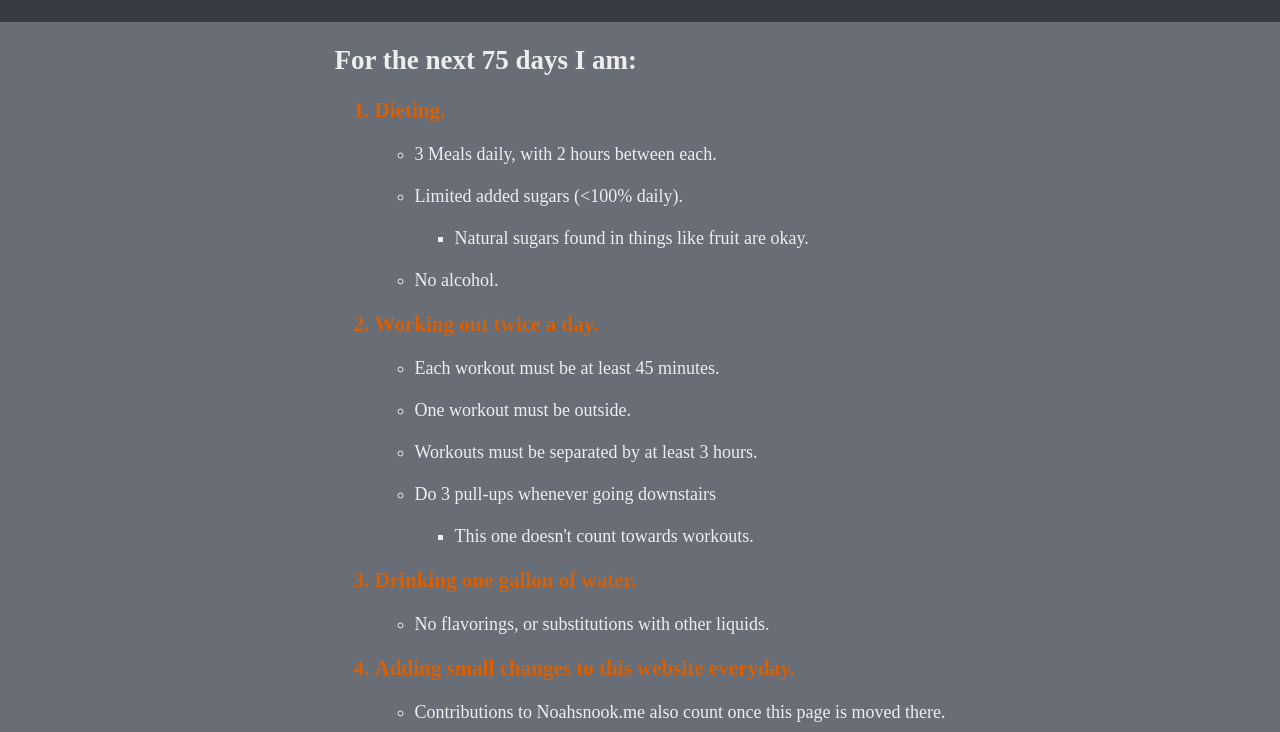
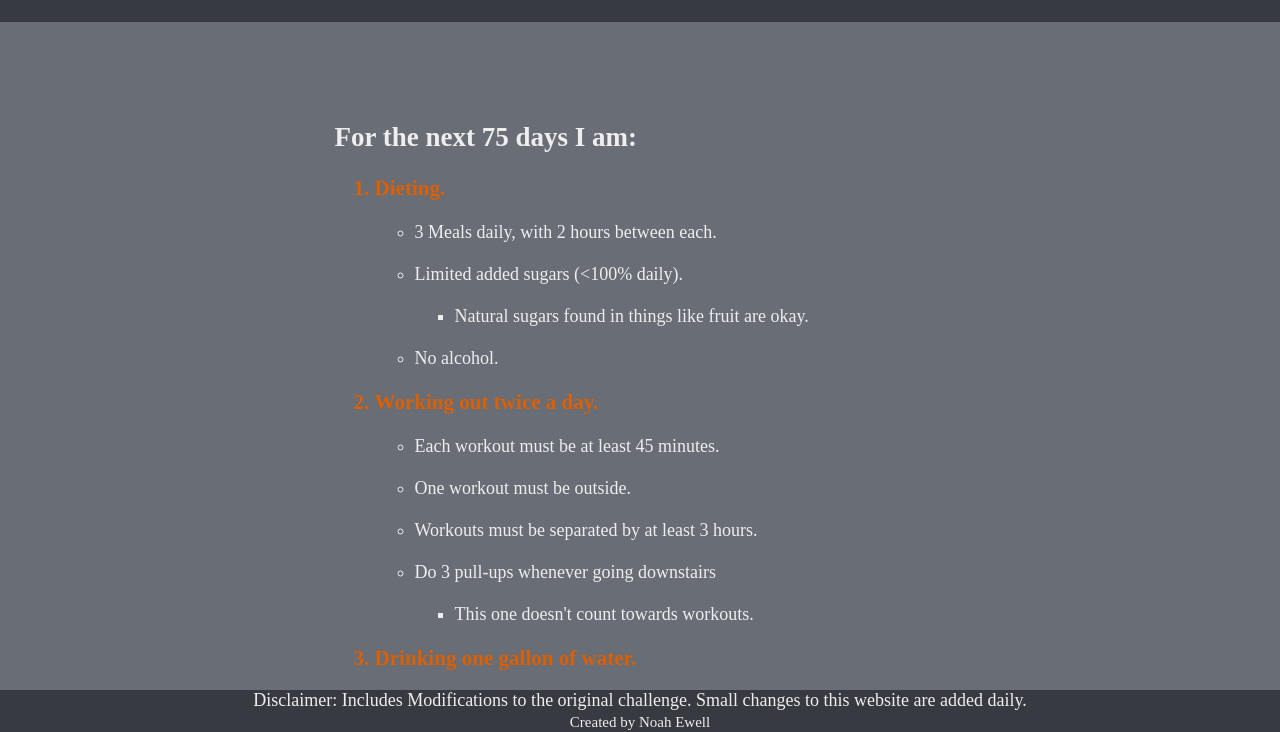
Before and after one commit to NoahEwell/75-Hard-Challenge, a plain HTML site: page index.html in a window 1280 px wide. Shown: the part 68-800 px from the top of the page. Drawn offline with Linux system fonts and the light colour scheme.

Commit message:
Stuck footer to bottom; added margin to inner container

```diff
--- a/css/styles.css
+++ b/css/styles.css
@@ -1,6 +1,7 @@
 body {
     font-size: 18px;
     margin: 0;
+    background-color: rgb(104, 109, 118);
 }
 
 header > li {
@@ -23,18 +24,13 @@ h1, .hlink {
     width: 100%;
 }
 
-.outer-container {
-    background-color: rgb(104, 109, 118);
-    height: 5000px;
-}
-
 .inner-container {
     color: rgb(238, 238, 238);
 
     /* Center Content  */
     max-width: fit-content;
-    margin-left: auto;
-    margin-right: auto;
+    margin: auto;
+    margin-top: 100px;
 }
 
 .footer-container {
@@ -44,4 +40,7 @@ h1, .hlink {
 
     width: 100%;
     text-align: center;
+
+    position: absolute;
+    bottom: 0;
 }
--- a/index.html
+++ b/index.html
@@ -59,7 +59,7 @@
         </div>
         <div class="footer-container">
             <footer>
-                Disclaimer: Includes Modifications to the original challenge.<br>
+                Disclaimer: Includes Modifications to the original challenge. Small changes to this website are added daily.<br>
                 <small class="footer-text">
                     Created by Noah Ewell
                 </small>
```
